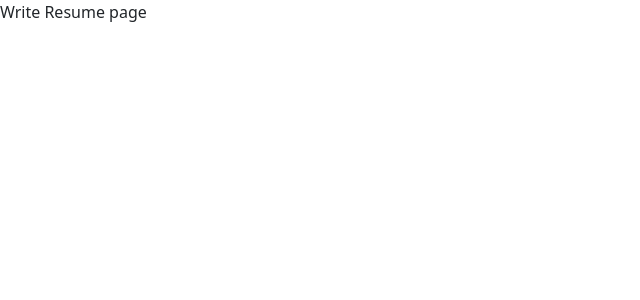
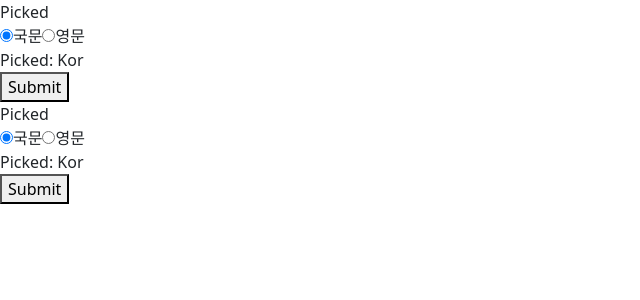
Before and after one commit to youjinDev/resume-maker, a Next.js app in the folder client/: page /Resume/Step1 in a window 1280 px wide. Shown: the top 300 px of the page, without its empty margins (0-640 px from the left). Built offline with nearby package versions, Linux system fonts and the light colour scheme.

Commit message:
[CHORE] img 추가, Formik 수정

```diff
--- a/client/components/common/FormRadiobtn.tsx
+++ b/client/components/common/FormRadiobtn.tsx
@@ -3,27 +3,44 @@
 import { Formik, Field, Form, FormikHelpers } from 'formik';
 
 interface Values {
-  resumeForm: 'Eng' | 'Kor';
-  resumeTemplate: number;
+  resumeForm: 'Kor' | 'Eng';
 }
 
 // label value이랑 img src 배열로 주면
 // map 해서 라디오 그룹 만들어주는 컴포넌트
 
-const FormRadioBtn = () => {
+export const FormRadioBtn = () => {
   return (
     <>
-      <h1>FormRadio Test</h1>
-      {Children}
-      <Formik
-        initialValues={{
-          resumeForm: 'Kor',
-          resumeTemplate: 0,
-        }}
-        onSubmit={(values: Values, { setSubmitting }: FormikHelpers<Values>) => {
-          console.log(values);
-        }}
-      ></Formik>
+      <div>
+        <Formik
+          initialValues={{
+            picked: 'Kor',
+          }}
+          onSubmit={async (values) => {
+            await new Promise((r) => setTimeout(r, 500));
+            alert(JSON.stringify(values, null, 2));
+          }}
+        >
+          {({ values }) => (
+            <Form>
+              <div id="my-radio-group">Picked</div>
+              <div role="group" aria-labelledby="my-radio-group">
+                <label>
+                  <Field type="radio" name="picked" value="Kor" />
+                  국문
+                </label>
+                <label>
+                  <Field type="radio" name="picked" value="Eng" />
+                  영문
+                </label>
+                <div>Picked: {values.picked}</div>
+              </div>
+              <button type="submit">Submit</button>
+            </Form>
+          )}
+        </Formik>
+      </div>
     </>
   );
 };
--- a/client/pages/Resume/Step1.tsx
+++ b/client/pages/Resume/Step1.tsx
@@ -1,7 +1,17 @@
 import { FunctionComponent } from 'react';
+import { FormRadioBtn } from '@/components/common/FormRadiobtn';
+import { useState } from 'react';
 
+// Todo : login 상태 받아오기
+// 로그인 되어 있다면 step1으로 routing
+// 로그인 되어있지 않다면 SignUp 페이지로 routing
 const WriteResume: FunctionComponent = () => {
-  return <div>Write Resume page</div>;
+  return (
+    <div>
+      <FormRadioBtn />
+      <FormRadioBtn />
+    </div>
+  );
 };
 
 export default WriteResume;
```
Also changed, not shown: client/pages/Resume/index.tsx (+6 -2 lines), client/public/ENG.png (added), client/public/KOR.png (added).
